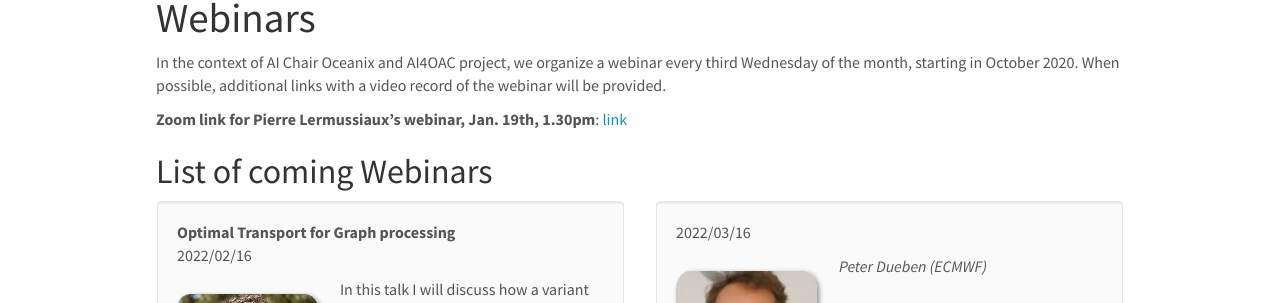
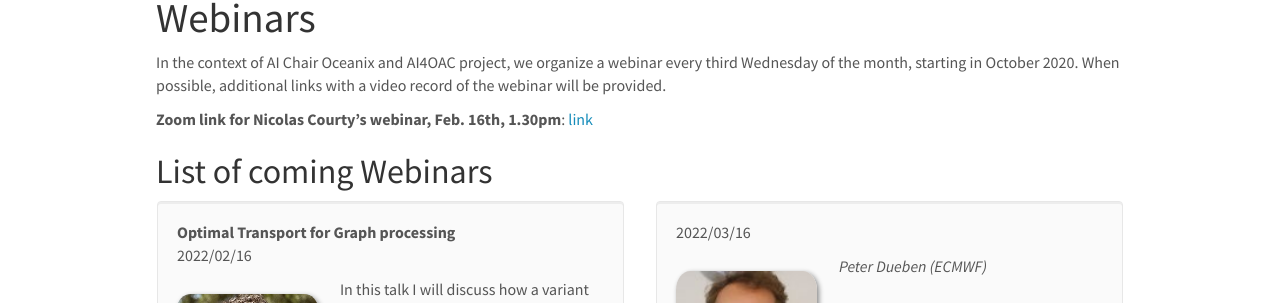
Before and after one commit to CIA-Oceanix/CIA-Oceanix.github.io, a Jekyll site: the page built from _pages/webinar.md, in a window 1280 px wide and 900 px high. Shown: the part 147-450 px from the top of the window. Built offline with Jekyll 4.4.1, drawn with Linux system fonts in a browser that asks for light colours; nearby versions of some CDN libraries.

Commit message:
add courty

```diff
--- a/_pages/webinar.md
+++ b/_pages/webinar.md
@@ -10,7 +10,7 @@ permalink: /webinar
 
 In the context of AI Chair Oceanix and AI4OAC project, we organize a webinar every third Wednesday of the month, starting in October 2020. When possible, additional links with a video record of the webinar will be provided.
 
-**Zoom link for Pierre Lermussiaux's webinar, Jan. 19th, 1.30pm**: [link](https://imt-atlantique.zoom.us/j/5513937378?pwd=L3pRYlFiODZOeG9paWMvZXE5Z2pZQT09)
+**Zoom link for Nicolas Courty's webinar, Feb. 16th, 1.30pm**: [link](https://imt-atlantique.zoom.us/j/5513937378?pwd=L3pRYlFiODZOeG9paWMvZXE5Z2pZQT09)
 
 ## List of coming Webinars
 
```
